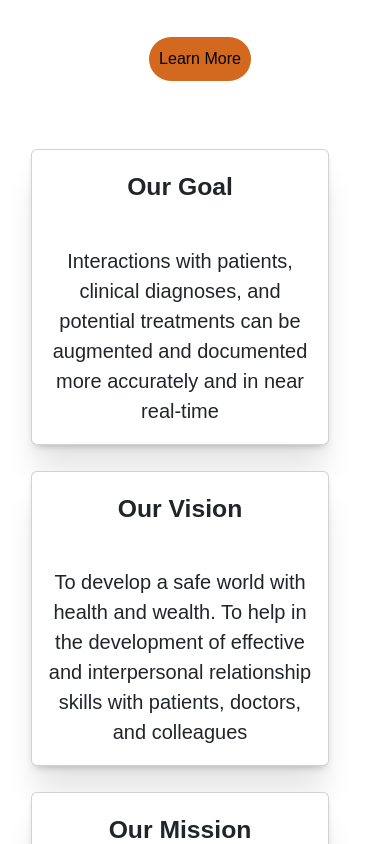
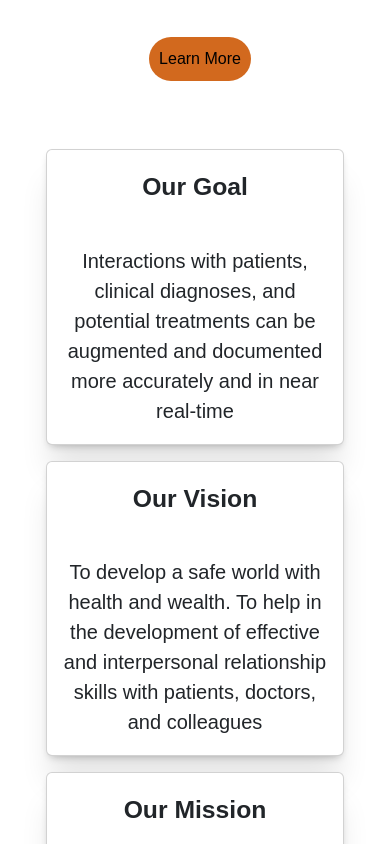
Before and after one commit to priyababu07/pillzen_main, a Vue app: page / in a window 390 px wide. Shown: the part 1300-2144 px from the top of the page. Built offline with nearby package versions, Linux system fonts and the light colour scheme.

Commit message:
added card to center

```diff
--- a/src/components/CardContainer.vue
+++ b/src/components/CardContainer.vue
@@ -1,10 +1,8 @@
 <template>
   <br>
   <div class="container" id="services">
-
     <br>
     <div class="row g-3 justify-content-center">
-
       <div class="card">
         <h2>Our Goal</h2>
         <br>
@@ -22,11 +20,9 @@
         <br>
         <p>Managing one's own medicines is a skill that is necessary for successful independent living.</p>
       </div>
-
     </div>
   </div>
 </template>
-
 
 <style scoped>
 .card {
@@ -63,14 +59,16 @@ h2 {
 }
 
 @media (max-width: 768px) {
-  .card:hover {
-    transform: translateY(-10px);
-    cursor: pointer;
-    background-color: rgb(12, 168, 147);
-  }
-  .card{
+  .card {
     display: flex;
     flex-direction: column;
+    justify-content: center; /* Center the cards vertically */
+    align-items: center; /* Center the cards horizontally */
+    margin-right: 0; /* Remove the right margin on smaller screens to ensure cards are in the same row */
+  }
+
+  .row.g-3 {
+    gap: 0; /* Remove the gap between cards on smaller screens */
   }
 
   h2 {
@@ -79,10 +77,16 @@ h2 {
     font-weight: bold;
     margin-top: 20px;
   }
+
   .card:hover {
     transform: translateY(-10px);
     cursor: pointer;
     background-color: rgb(12, 168, 147);
   }
+
+  #card {
+    display: flex;
+    justify-content: center;
+  }
 }
 </style>
```
Lines whose indentation alone changed are shown as unchanged.
